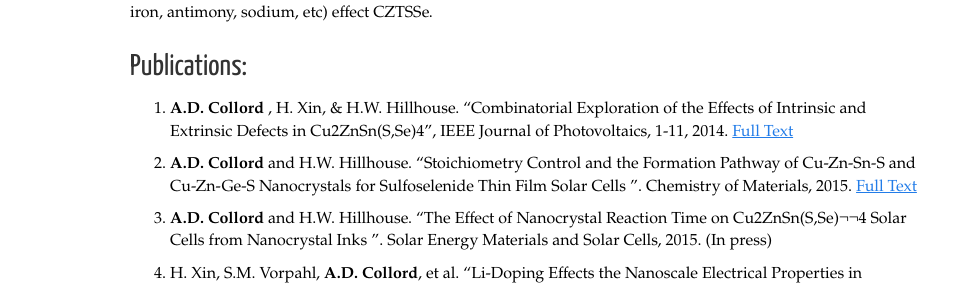
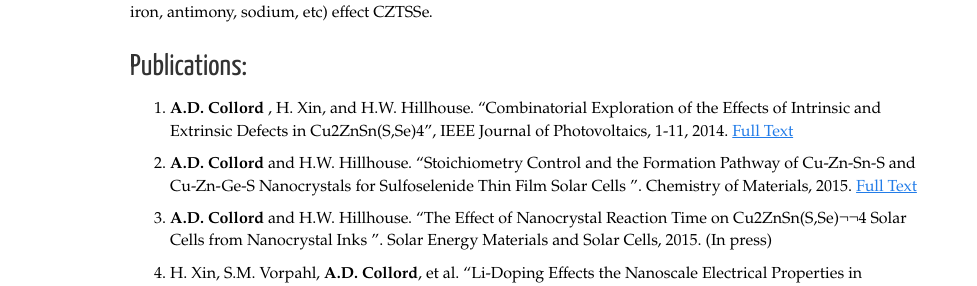
Before and after one commit to acollord/acollord.github.io, a Jekyll site: the page built from research.html, in a window 1280 px wide. Shown: the part 313-599 px from the top of the page, without its empty margins (0-977 px from the left). Built offline with Jekyll 4.4.1, drawn with Linux system fonts in a browser that asks for light colours; nearby versions of some CDN libraries; Markdown is read by kramdown in place of the engine named in the settings.

Commit message:
Update research.html

```diff
--- a/research.html
+++ b/research.html
@@ -23,7 +23,7 @@ how a broad array of different extrinsic elements (such as iron, antimony, sodiu
 
 <h2> Publications: </h2>
 <ol>
-  <li> <b> A.D. Collord </b>, H. Xin, & H.W. Hillhouse. “Combinatorial Exploration of the Effects of Intrinsic and Extrinsic Defects in Cu2ZnSn(S,Se)4”, IEEE Journal of Photovoltaics, 1-11, 2014. <a href= "http://dx.doi.org/10.1109/JPHOTOV.2014.2361053"> Full Text </a> </li>
+  <li> <b> A.D. Collord </b>, H. Xin, and H.W. Hillhouse. “Combinatorial Exploration of the Effects of Intrinsic and Extrinsic Defects in Cu2ZnSn(S,Se)4”, IEEE Journal of Photovoltaics, 1-11, 2014. <a href= "http://dx.doi.org/10.1109/JPHOTOV.2014.2361053"> Full Text </a> </li>
 
   <li> <b>A.D. Collord </b> and H.W. Hillhouse. “Stoichiometry Control and the Formation Pathway of Cu-Zn-Sn-S and Cu-Zn-Ge-S Nanocrystals for Sulfoselenide Thin Film Solar Cells ”. Chemistry of Materials, 2015. <a href ="http://dx.doi.org/10.1021/acs.chemmater.5b00104"> Full Text </a></li>
 
```
